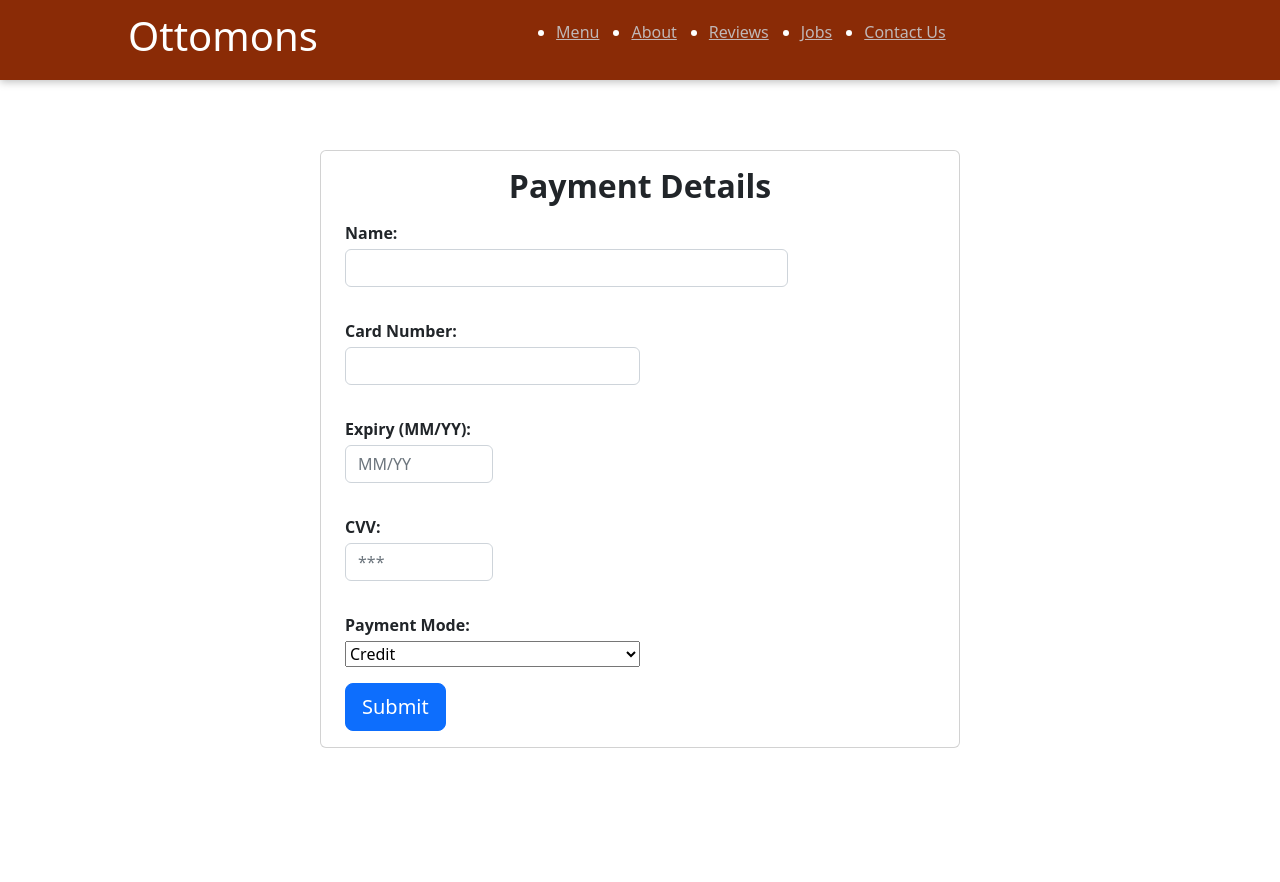
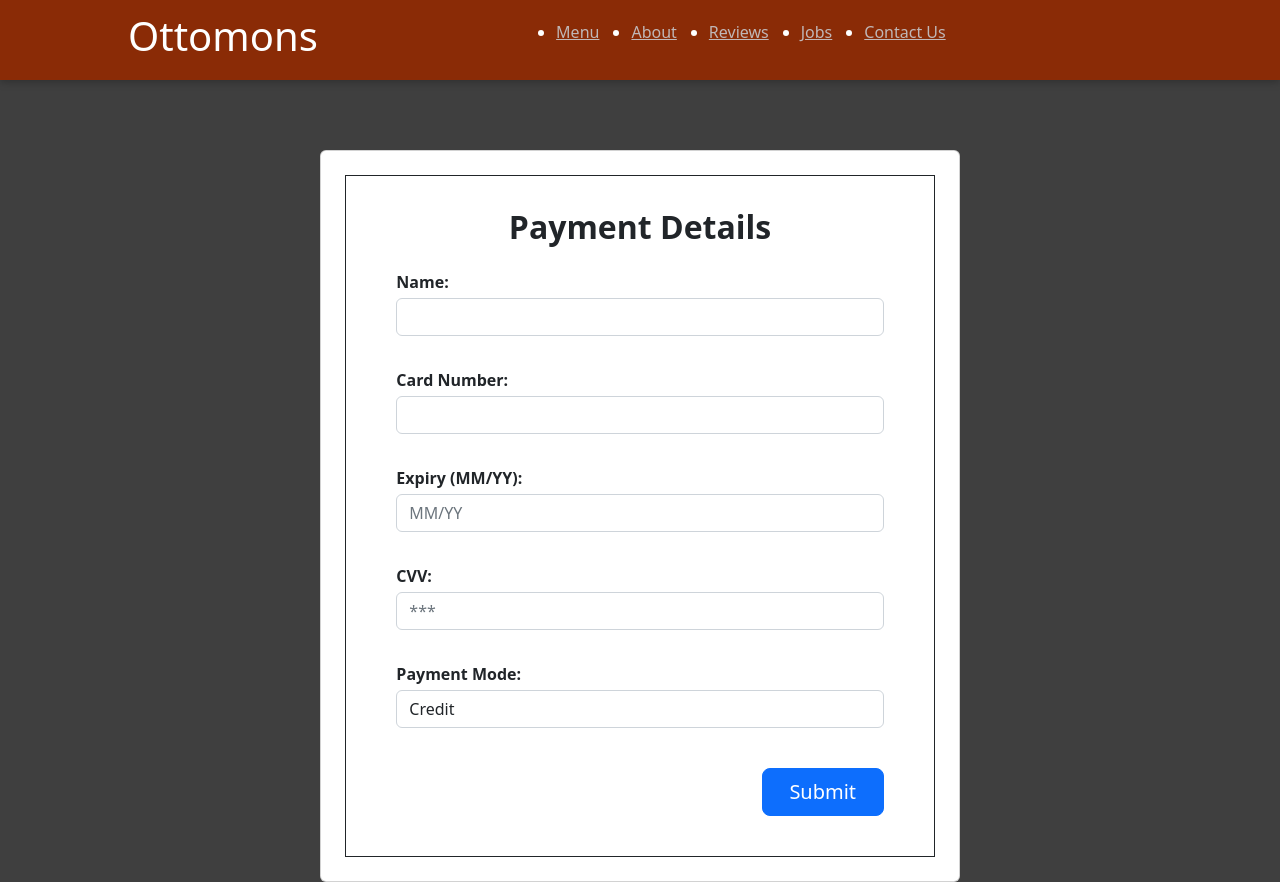
Before and after one commit to HKGrewal98/React-Project-Frontend, a React (Create React App) app: page /ottomons/payment in a window 1280 px wide. Before the commit the page ends 800 px from the top, so only its background shows below. Built offline with nearby package versions, Linux system fonts and the light colour scheme; no server answers.

Commit message:
final changes to payment and about us page

```diff
--- a/src/components/Cart/PaymentForm.js
+++ b/src/components/Cart/PaymentForm.js
@@ -106,12 +106,15 @@ const PaymentForm = (props) => {
         </Stack>
       )}
 
-      <form class="row gx-3" onSubmit={handleSubmit(onSubmitHandler)}>
-        <div class="col-12">
+      <form
+        class="row justify-content-center gx-3"
+        onSubmit={handleSubmit(onSubmitHandler)}
+      >
+        <div class="col-10">
           <div class="d-flex flex-column">
             <p class="text mb-1 fw-bold">Name: </p>
             <input
-              class="form-control mb-3 w-75"
+              class="form-control mb-3"
               type="text"
               id="name"
               name="name"
@@ -127,16 +130,16 @@ const PaymentForm = (props) => {
                 },
               })}
             />
-            <p style={{ color: "yellow", fontSize: "10px" }}>
+            <p style={{ color: "#f30328", fontSize: "10px" }}>
               {errors.name?.message}
             </p>
           </div>
         </div>
-        <div class="col-12">
+        <div class="col-10">
           <div class="d-flex flex-column">
             <p class="text mb-1 fw-bold">Card Number: </p>
             <input
-              class="form-control mb-3 w-50"
+              class="form-control mb-3"
               type="text"
               id="cardNumber"
               name="cardNumber"
@@ -152,16 +155,16 @@ const PaymentForm = (props) => {
                 },
               })}
             />
-            <p style={{ color: "yellow", fontSize: "10px" }}>
+            <p style={{ color: "#f30328", fontSize: "10px" }}>
               {errors.cardNumber?.message}
             </p>
           </div>
         </div>
-        <div class="col-12">
+        <div class="col-10">
           <div class="d-flex flex-column">
             <p class="text mb-1 fw-bold">Expiry (MM/YY): </p>
             <input
-              class="form-control mb-3 w-25"
+              class="form-control mb-3"
               type="text"
               id="expiry"
               name="expiry"
@@ -174,16 +177,16 @@ const PaymentForm = (props) => {
                 },
               })}
             />
-            <p style={{ color: "yellow", fontSize: "10px" }}>
+            <p style={{ color: "#f30328", fontSize: "10px" }}>
               {errors.expiry?.message}
             </p>
           </div>
         </div>
-        <div class="col-12">
+        <div class="col-10">
           <div class="d-flex flex-column">
             <p class="text mb-1 fw-bold">CVV: </p>
             <input
-              class="form-control mb-3 w-25"
+              class="form-control mb-3"
               type="password"
               id="cvv"
               name="cvv"
@@ -200,16 +203,16 @@ const PaymentForm = (props) => {
                 },
               })}
             />
-            <p style={{ color: "yellow", fontSize: "10px" }}>
+            <p style={{ color: "#f30328", fontSize: "10px" }}>
               {errors.cvv?.message}
             </p>
           </div>
         </div>
-        <div class="col-12">
+        <div class="col-10">
           <div class="d-flex flex-column">
             <p class="text mb-1 fw-bold">Payment Mode: </p>
             <select
-              class="w-50 mb-3"
+              class="form-control mb-3"
               id="paymentMode"
               name="paymentMode"
               {...register("paymentMode")}
@@ -220,8 +223,8 @@ const PaymentForm = (props) => {
             </select>
           </div>
         </div>
-        <div class="col-12">
-          <button class="btn btn-primary btn-lg raised mb-3" type="submit">
+        <div class="col-10 text-end my-4">
+          <button class="btn btn-primary btn-lg w-25 raised mb-3" type="submit">
             Submit
           </button>
         </div>
--- a/src/components/Pages/About.js
+++ b/src/components/Pages/About.js
@@ -1,36 +1,14 @@
 import React from "react";
 import classes from "./About.module.css";
+import AboutContent from "../../store/AboutContext";
 
 const About = () => {
   return (
     <div className={classes.card + " " + classes.aboutImage}>
       <p className={classes.title}>About Us</p>
-      <div className={classes.desc}>
-        <p className={classes.sub_desc}>
-          We pride ourselves on serving the freshest ingredients, handpicked by
-          our experienced chefs, to create mouth-watering dishes that will leave
-          you wanting more. From classic comfort food to modern twists on old
-          favorites, we have something for everyone.
-        </p>
-
-        <p className={classes.sub_desc}>
-          With our easy-to-use online food ordering app, you can browse our
-          extensive menu, place your order, and have it delivered right to your
-          doorstep. You can also choose to pick up your order at your
-          convenience, without having to wait in long lines.
-        </p>
-
-        <p className={classes.sub_desc}>
-          Our dishes are made with love and care, using only the best quality
-          ingredients, ensuring that every bite is bursting with flavor.
-        </p>
-
-        <p className={classes.sub_desc}>
-          So why wait? Order online and enjoy the convenience of having your
-          favorite dishes today!
-        </p>
-      </div>
+      <AboutContent />
     </div>
   );
 };
+
 export default About;
--- a/src/components/Pages/Payment.js
+++ b/src/components/Pages/Payment.js
@@ -4,10 +4,12 @@ import classes from "./Payment.module.css";
 
 export default function Payment() {
   return (
-    <div className={`container p-0 body w-50 title ${classes.title}`}>
-      <div class="card px-4 d-flex justify-content-center">
-        <p class="h6 py-3 m-auto fs-2 fw-bolder">Payment Details</p>
-        <PaymentForm />
+    <div className={`container w-50 p-0 body title ${classes.title}`}>
+      <div class="card d-flex ">
+        <div class=" border border-dark m-4">
+          <p class="h6 py-3 fs-2 mt-3 fw-bolder text-center">Payment Details</p>
+          <PaymentForm />
+        </div>
       </div>
     </div>
   );
--- a/src/components/Pages/Payment.module.css
+++ b/src/components/Pages/Payment.module.css
@@ -1,3 +1,7 @@
 .title {
   margin-top: 150px;
 }
+
+.payment_card {
+  width: 40%;
+}
--- a/src/index.css
+++ b/src/index.css
@@ -1,14 +1,10 @@
-@import url('https://fonts.googleapis.com/css2?family=Noto+Sans+JP:wght@400;700&display=swap');
+@import url("https://fonts.googleapis.com/css2?family=Noto+Sans+JP:wght@400;700&display=swap");
 
 * {
   box-sizing: border-box;
 }
 
-html {
-  font-family: 'Noto Sans JP', sans-serif;
-}
-
 body {
   margin: 0;
-  background-color: #3f3f3f;
+  background-color: #3f3f3f !important;
 }
--- /dev/null
+++ b/src/store/AboutContext.js
@@ -0,0 +1,34 @@
+import React from "react";
+import classes from "../components/Pages/About.module.css";
+
+const AboutContent = () => {
+  return (
+    <div className={classes.desc}>
+      <p className={classes.sub_desc}>
+        We pride ourselves on serving the freshest ingredients, handpicked by
+        our experienced chefs, to create mouth-watering dishes that will leave
+        you wanting more. From classic comfort food to modern twists on old
+        favorites, we have something for everyone.
+      </p>
+
+      <p className={classes.sub_desc}>
+        With our easy-to-use online food ordering app, you can browse our
+        extensive menu, place your order, and have it delivered right to your
+        doorstep. You can also choose to pick up your order at your convenience,
+        without having to wait in long lines.
+      </p>
+
+      <p className={classes.sub_desc}>
+        Our dishes are made with love and care, using only the best quality
+        ingredients, ensuring that every bite is bursting with flavor.
+      </p>
+
+      <p className={classes.sub_desc}>
+        So why wait? Order online and enjoy the convenience of having your
+        favorite dishes today!
+      </p>
+    </div>
+  );
+};
+
+export default AboutContent;
```
